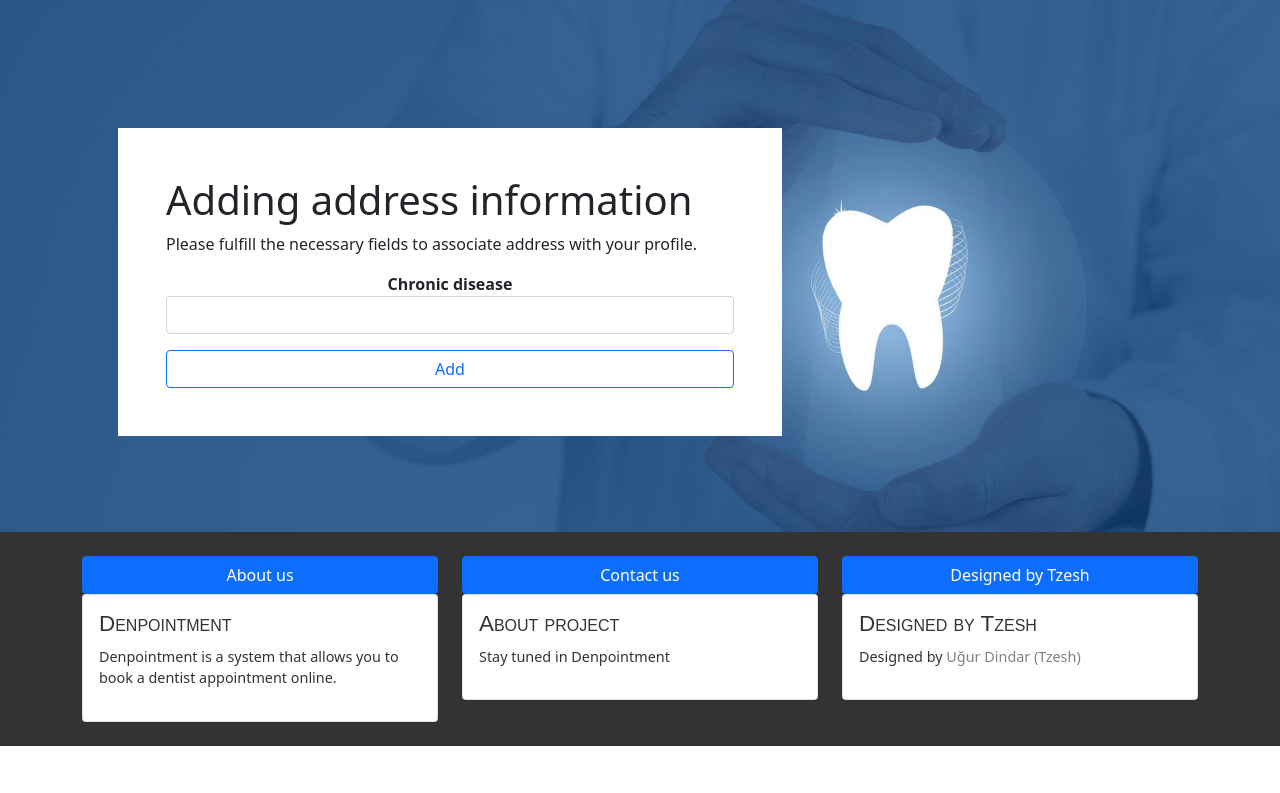
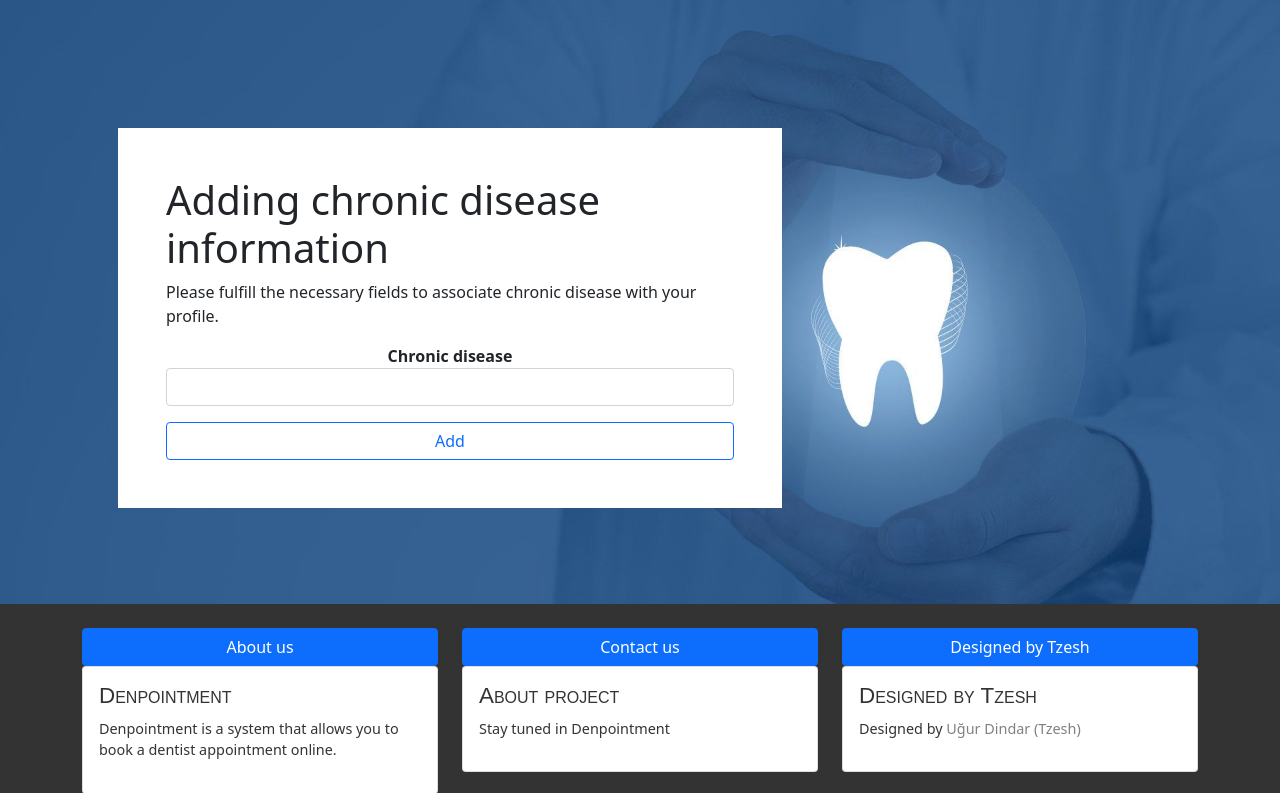
Before and after one commit to Tzesh/Denpointment, a Flask app: page /add-chronic-disease in a window 1280 px wide. Shown: the part 56-849 px from the top of the page. Before the commit the page ends 802 px from the top, so only its background shows below. Run offline with Flask 2, Linux system fonts and the light colour scheme; the visitor is signed in with stand-in values (Sample User, id 1); some libraries are stand-ins or nearby versions.

Commit message:
fully working version v1.0

```diff
--- a/templates/add-address.html
+++ b/templates/add-address.html
@@ -2,7 +2,7 @@
 github.com/Tzesh/Denpointment -->
 
 {% extends "_inner_layout.html" %}
-{% block title %}Add address{% endblock %}
+{% block title %}Add Address{% endblock %}
 {% block section %}
     <h1>Adding address information</h1>
     <p>Please fulfill the necessary fields to associate address with your profile.</p>
--- a/templates/add-chronic-disease.html
+++ b/templates/add-chronic-disease.html
@@ -2,10 +2,10 @@
 github.com/Tzesh/Denpointment -->
 
 {% extends "_inner_layout.html" %}
-{% block title %}Add address{% endblock %}
+{% block title %}Add Chronic Disease{% endblock %}
 {% block section %}
-    <h1>Adding address information</h1>
-    <p>Please fulfill the necessary fields to associate address with your profile.</p>
+    <h1>Adding chronic disease information</h1>
+    <p>Please fulfill the necessary fields to associate chronic disease with your profile.</p>
 {% endblock %}
 {% block article %}
     {% from "includes/_formhelpers.html" import render_field %}
--- a/templates/add-phone.html
+++ b/templates/add-phone.html
@@ -2,7 +2,7 @@
 github.com/Tzesh/Denpointment -->
 
 {% extends "_inner_layout.html" %}
-{% block title %}Add phone{% endblock %}
+{% block title %}Add Phone{% endblock %}
 {% block section %}
     <h1>Adding phone number</h1>
     <p>Please enter a valid phone number to associate with your profile.</p>
```
